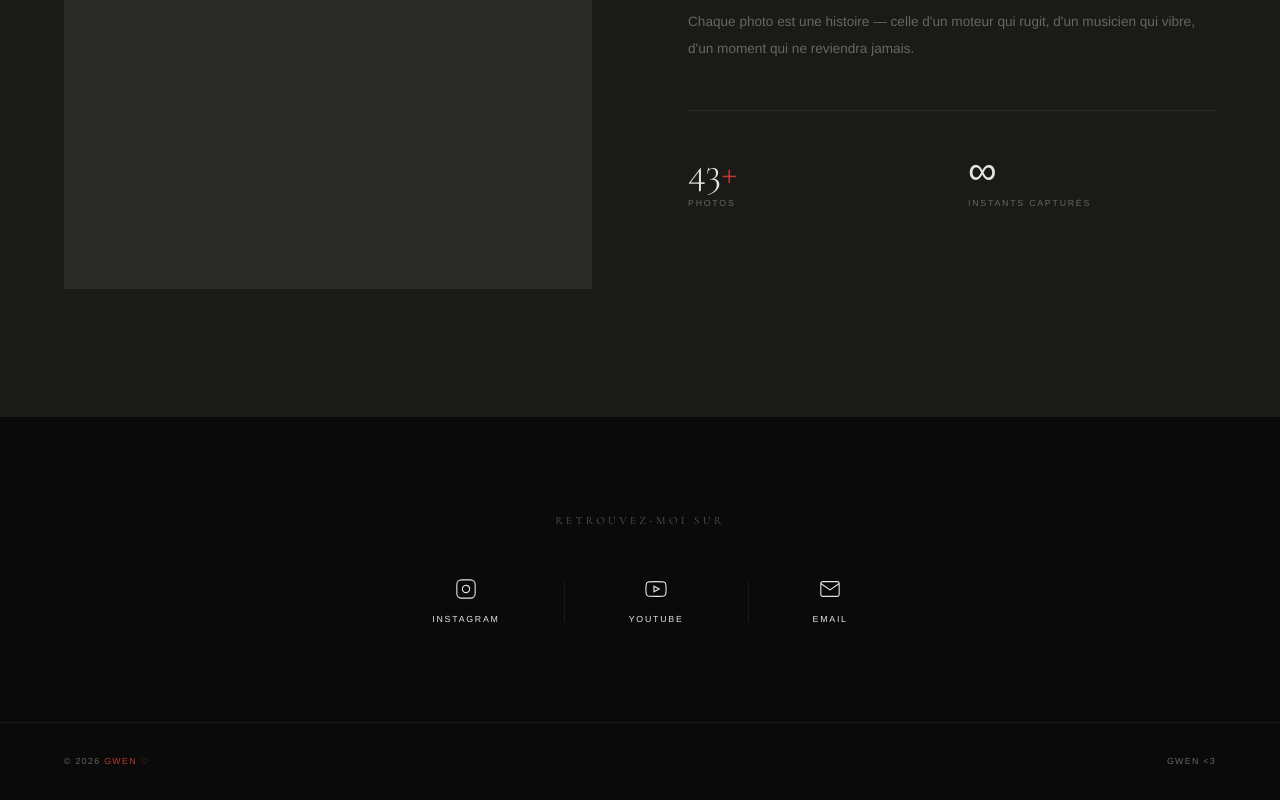
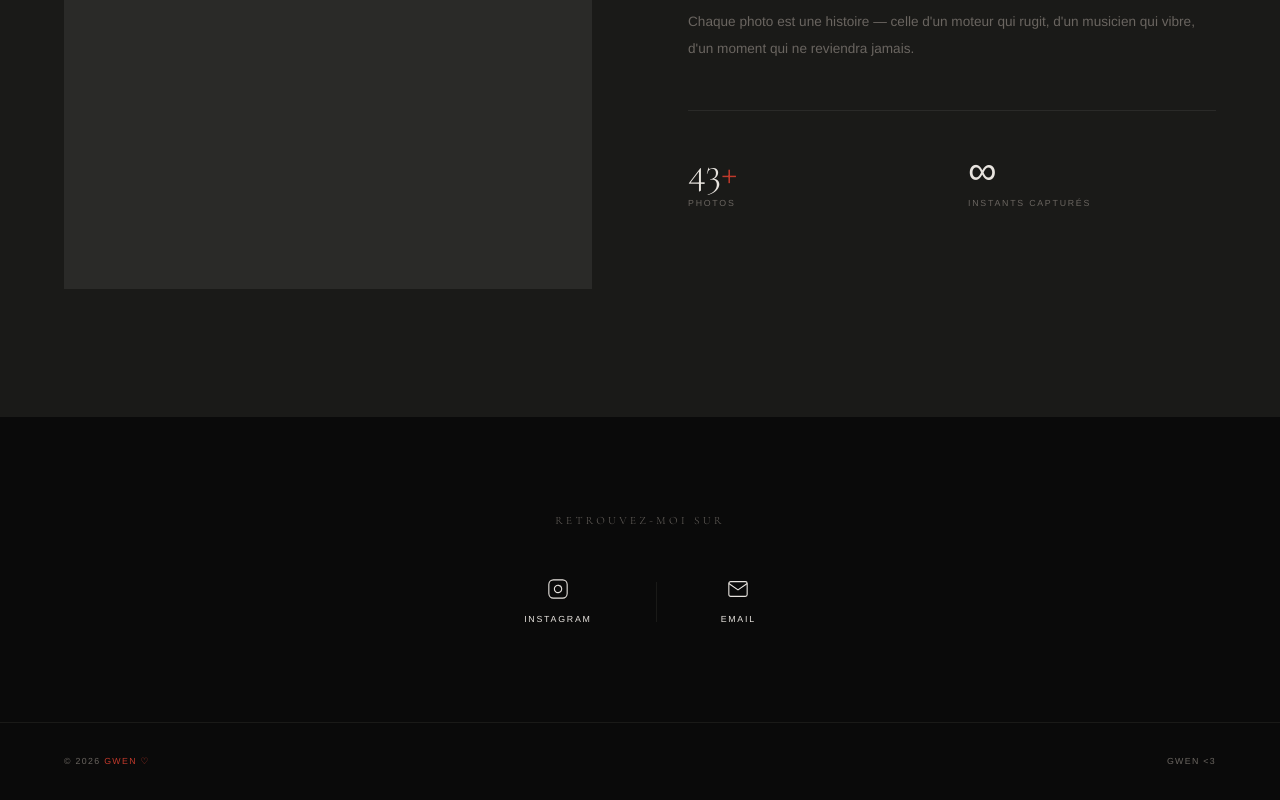
Before and after one commit to gwenvms/gwen-3, a Next.js app: page / in a window 1280 px wide. Shown: the part 5605-6405 px from the top of the page. Built offline with nearby package versions, Linux system fonts and the light colour scheme.

Commit message:
Update socials: add Instagram link, email, remove YouTube

```diff
--- a/src/app/page.tsx
+++ b/src/app/page.tsx
@@ -458,7 +458,7 @@ export default function Home() {
         </p>
         <div style={{ display: "flex", gap: "4rem", alignItems: "center" }}>
           <a
-            href="#"
+            href="https://www.instagram.com/gwen.vms/"
             target="_blank"
             rel="noopener noreferrer"
             style={{
@@ -481,29 +481,7 @@ export default function Home() {
           </a>
           <div style={{ width: "1px", height: "40px", background: "#1a1a18" }} />
           <a
-            href="#"
-            target="_blank"
-            rel="noopener noreferrer"
-            style={{
-              display: "flex",
-              flexDirection: "column",
-              alignItems: "center",
-              gap: "0.8rem",
-              textDecoration: "none",
-              color: "#e8e4df",
-            }}
-          >
-            <svg width="22" height="22" viewBox="0 0 24 24" fill="none" stroke="currentColor" strokeWidth="1.2">
-              <path d="M22.54 6.42a2.78 2.78 0 00-1.95-1.96C18.88 4 12 4 12 4s-6.88 0-8.59.46a2.78 2.78 0 00-1.95 1.96A29 29 0 001 12a29 29 0 00.46 5.58A2.78 2.78 0 003.41 19.6C5.12 20 12 20 12 20s6.88 0 8.59-.46a2.78 2.78 0 001.95-1.95A29 29 0 0023 12a29 29 0 00-.46-5.58z" />
-              <polygon points="9.75 15.02 15.5 12 9.75 8.98 9.75 15.02" />
-            </svg>
-            <span style={{ fontSize: "0.55rem", letterSpacing: "0.2em", textTransform: "uppercase" }}>
-              YouTube
-            </span>
-          </a>
-          <div style={{ width: "1px", height: "40px", background: "#1a1a18" }} />
-          <a
-            href="mailto:"
+            href="mailto:g.martineau07@gmail.com"
             style={{
               display: "flex",
               flexDirection: "column",
```
